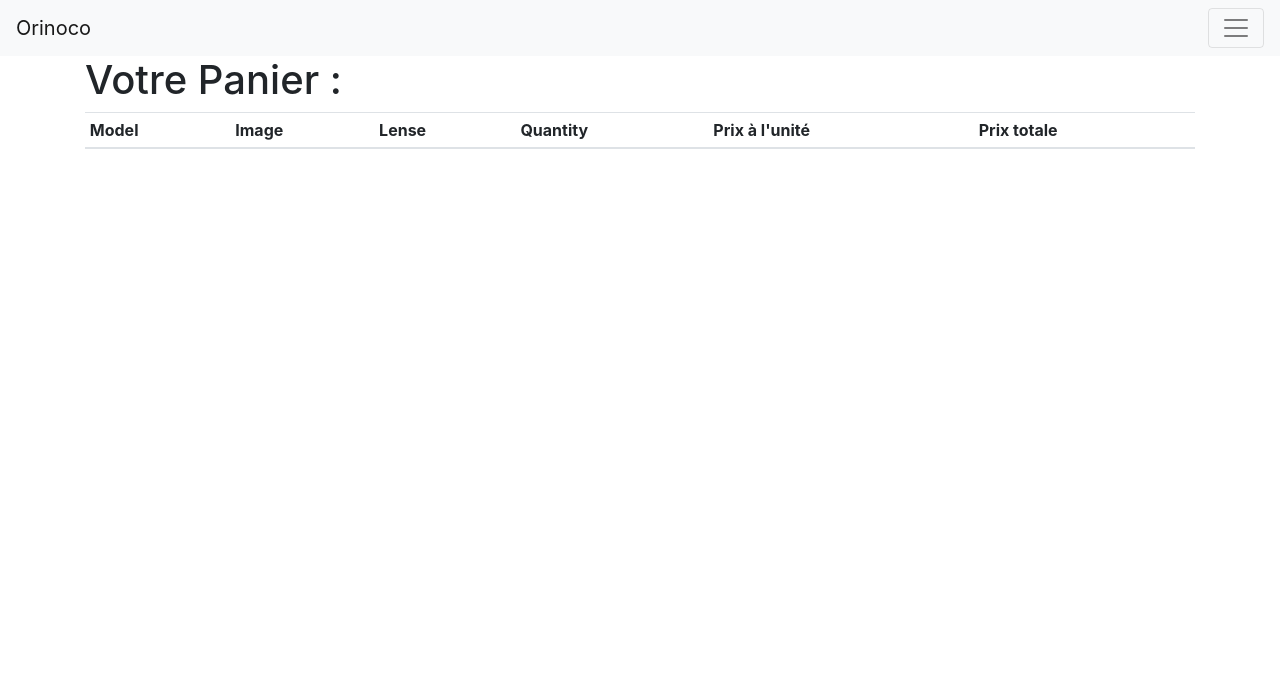
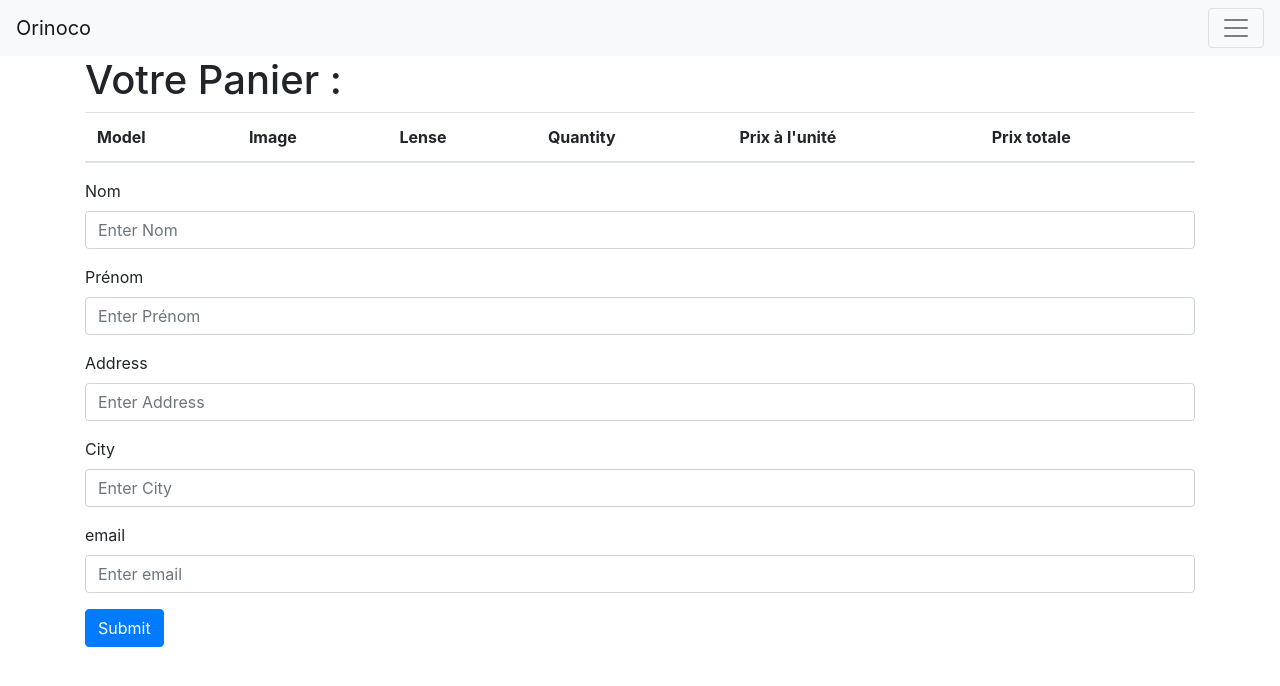
Before and after one commit to maxlestage/P5_Orinoco_FRONT, a website: page purchase.html in a window 1280 px wide. Drawn offline with nearby package versions, Linux system fonts and the light colour scheme; no server answers.

Commit message:
replace script in bottom

```diff
--- a/confirm.html
+++ b/confirm.html
@@ -10,7 +10,8 @@
       integrity="sha384-Gn5384xqQ1aoWXA+058RXPxPg6fy4IWvTNh0E263XmFcJlSAwiGgFAW/dAiS6JXm"
       crossorigin="anonymous"
     />
-    <script src="src/main.js"></script>
+
+    <link rel="icon" href="public/img/logo/orinoco.ico" />
     <title>Orinoco | Confirmation de l'achat</title>
   </head>
 
@@ -60,4 +61,5 @@
     integrity="sha384-JZR6Spejh4U02d8jOt6vLEHfe/JQGiRRSQQxSfFWpi1MquVdAyjUar5+76PVCmYl"
     crossorigin="anonymous"
   ></script>
+  <script src="src/main.js"></script>
 </html>
--- a/public/src/purchase.js
+++ b/public/src/purchase.js
@@ -1,21 +1,6 @@
-fetch('http://localhost:3000/api/cameras')
-    .then((response) => response.json())
-    .then((data) => {
-        const productName = data.name;
-
-        // custom console
-        console.log(data);
-
 const storedInputChoice = JSON.parse(localStorage.getItem('Panier'));
-
-        const output = document.createElement('p');
-        // output.textContent = localStorage.getItem("Panier");
-
+// const output = document.createElement('p');
 const tableBasket = document.querySelector('#basketTable');
-
-        /* eslint no-console: "error" */
-        // custom console
-        console.log(storedInputChoice.length);
 for (let i = 0; i < storedInputChoice.length; i += 1) {
     const compactLenseSlected = storedInputChoice[i].name.toString();
     tableBasket.innerHTML += `<tr>
@@ -31,15 +16,17 @@ fetch('http://localhost:3000/api/cameras')
                     storedInputChoice[i].quantite
                 }€</td>
                 </tr>`;
-            // document.body.innerHTML += `<p>${Object.keys(
-            //   storedInputChoice[i]
-            // )} ${Object.values(storedInputChoice[i])}</p>`;
-            // console.log(Object.values(storedInputChoice[i])[0][1]);
 }
 
-        window.addEventListener('storage', (event) => {
-            if (event.key === 'Panier') {
-                output.textContent = event.newValue;
-            }
+let myForm = document.getElementById('form');
+let formAction = myForm.addEventListener('submit', (event) => {
+    event.preventDefault();
+    const firstName = document.getElementById('firstName');
+    const lastName = document.getElementById('lastName');
+    const address = document.getElementById('address');
+    const city = document.getElementById('city');
+    const email = document.getElementById('email');
 });
-    });
+
+//  Une fois la validation => ajout des types emails & verifier si sup+ à 2 caracteres ajout de requierd sur les inputs
+// si valide faire le fetch vers le post de l'api
--- a/purchase.html
+++ b/purchase.html
@@ -10,7 +10,7 @@
             integrity="sha384-Gn5384xqQ1aoWXA+058RXPxPg6fy4IWvTNh0E263XmFcJlSAwiGgFAW/dAiS6JXm"
             crossorigin="anonymous"
         />
-        <script src="public/src/purchase.js"></script>
+        <link rel="icon" href="public/img/logo/orinoco.ico" />
         <title>Orinoco | Votre panier</title>
     </head>
 
@@ -46,8 +46,8 @@
             </nav>
         </header>
         <div class="container">
-            <table id="basketTable" class="table table-sm table-hover">
-                <h1>Votre Panier :</h1>
+            <h1>Votre Panier :</h1>
+            <table class="table table-hover">
                 <thead>
                     <tr>
                         <th scope="col">Model</th>
@@ -58,7 +58,60 @@
                         <th scope="col">Prix totale</th>
                     </tr>
                 </thead>
+                <tbody id="basketTable"></tbody>
             </table>
+        </div>
+        <div class="container">
+            <form id="form">
+                <div class="form-group">
+                    <label for="firstName">Nom</label>
+                    <input
+                        type="text"
+                        class="form-control"
+                        id="firstName"
+                        placeholder="Enter Nom"
+                    />
+                </div>
+                <div class="form-group">
+                    <label for="lastName">Prénom</label>
+                    <input
+                        type="text"
+                        class="form-control"
+                        id="lastName"
+                        placeholder="Enter Prénom"
+                    />
+                </div>
+                <div class="form-group">
+                    <label for="address">Address</label>
+                    <input
+                        type="text"
+                        class="form-control"
+                        id="address"
+                        placeholder="Enter Address"
+                    />
+                </div>
+                <div class="form-group">
+                    <label for="city">City</label>
+                    <input
+                        type="text"
+                        class="form-control"
+                        id="city"
+                        placeholder="Enter City"
+                    />
+                </div>
+                <div class="form-group">
+                    <label for="email">email</label>
+                    <input
+                        type="email"
+                        class="form-control"
+                        id="email"
+                        placeholder="Enter email"
+                    />
+                </div>
+                <button type="submit" id="submitForm" class="btn btn-primary">
+                    Submit
+                </button>
+            </form>
         </div>
     </body>
     <script
@@ -76,4 +129,6 @@
         integrity="sha384-JZR6Spejh4U02d8jOt6vLEHfe/JQGiRRSQQxSfFWpi1MquVdAyjUar5+76PVCmYl"
         crossorigin="anonymous"
     ></script>
+    <script src="public/src/purchase.js"></script>
+    <script src="public/src/contact.js"></script>
 </html>
```
Also changed, not shown: index.html (+2 -1 lines), package.json (+199 -4 lines), product.html (+1 -0 lines), public/src/contact.js (added, +25 -0 lines), public/src/product.js (+14 -14 lines), 1 other file. Lines whose indentation alone changed are shown as unchanged.
